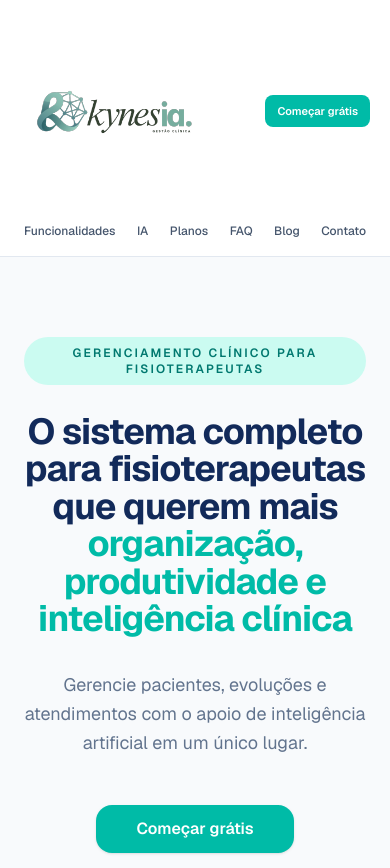
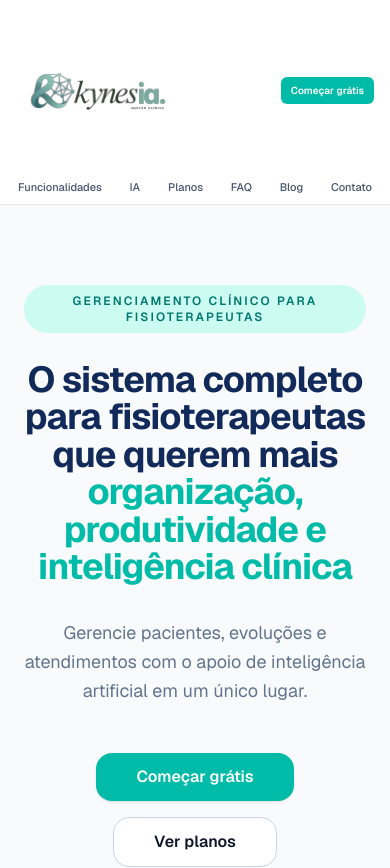
Before and after one commit to sendrette/kynesia-site, a Next.js app: page / in a window 390 px wide. Shown: the top 868 px of the page. Built offline with nearby package versions, Linux system fonts and the light colour scheme.

Commit message:
feat: add SiteHeader component to enhance navigation and UI consistency across pages

```diff
--- a/app/checkout/page.tsx
+++ b/app/checkout/page.tsx
@@ -4,6 +4,7 @@
 import Link from "next/link";
 import { useSearchParams } from "next/navigation";
 import { formatCurrencyBRL, getPlanPricing, planCatalog, type BillingCycle, type PlanKey, onlyDigits } from "../lib/pricing";
+import SiteHeader from "../components/site-header";
 
 type PaymentMethod = "card" | "pix";
 
@@ -214,8 +215,10 @@
   }
 
   return (
-    <main className="min-h-screen bg-gradient-to-b from-white via-teal-50 to-blue-50 px-6 py-10">
-      <div className="mx-auto w-full max-w-6xl">
+    <main className="min-h-screen bg-gradient-to-b from-white via-teal-50 to-blue-50">
+      <SiteHeader />
+
+      <div className="mx-auto w-full max-w-6xl px-6 py-10">
         <div className="mb-6 flex items-center justify-between">
           <Link href="/planos" className="text-sm font-medium text-teal-700 underline">
             ← Voltar para planos
@@ -543,10 +546,14 @@
 
 function CheckoutFallback() {
   return (
-    <main className="flex min-h-screen items-center justify-center bg-gradient-to-b from-white via-teal-50 to-blue-50 px-6 text-center">
-      <div className="max-w-lg rounded-2xl border border-gray-200 bg-white p-8 shadow-sm">
-        <h1 className="text-2xl font-semibold text-gray-900">Preparando checkout seguro</h1>
-        <p className="mt-3 text-gray-600">Estamos carregando os detalhes do seu plano.</p>
+    <main className="min-h-screen bg-gradient-to-b from-white via-teal-50 to-blue-50">
+      <SiteHeader />
+
+      <div className="flex items-center justify-center px-6 py-12 text-center">
+        <div className="max-w-lg rounded-2xl border border-gray-200 bg-white p-8 shadow-sm">
+          <h1 className="text-2xl font-semibold text-gray-900">Preparando checkout seguro</h1>
+          <p className="mt-3 text-gray-600">Estamos carregando os detalhes do seu plano.</p>
+        </div>
       </div>
     </main>
   );
--- /dev/null
+++ b/app/components/site-header.tsx
@@ -0,0 +1,54 @@
+import Image from "next/image";
+import Link from "next/link";
+
+type SiteHeaderProps = {
+  showCta?: boolean;
+};
+
+export default function SiteHeader({ showCta = true }: SiteHeaderProps) {
+  return (
+    <header className="sticky top-0 z-30 border-b border-slate-200 bg-white/95 backdrop-blur">
+      <div className="mx-auto flex w-full max-w-7xl flex-col gap-1.5 px-4 py-2 md:flex-row md:items-center md:justify-between md:gap-4 md:px-8 md:py-2">
+        <div className="flex items-center justify-between gap-2 md:contents">
+          <Link href="/" aria-label="Kynesia" className="inline-flex items-center">
+            <Image
+              src="/kynesia-logo-continuo.svg"
+              alt="Kynesia"
+              width={240}
+              height={64}
+              priority
+              className="h-auto w-[165px] md:w-[220px]"
+            />
+          </Link>
+
+          {showCta ? (
+            <Link
+              href="/start-free"
+              className="inline-flex rounded-md bg-teal-500 px-2.5 py-1.5 text-[10px] font-semibold text-white transition hover:-translate-y-0.5 hover:bg-teal-600 md:hidden"
+            >
+              Começar grátis
+            </Link>
+          ) : null}
+        </div>
+
+        <nav className="flex w-full flex-nowrap items-center justify-between gap-1.5 px-0.5 text-[11px] font-medium text-slate-600 md:gap-7 md:px-0 md:text-[15px]">
+          <Link href="/#funcionalidades" className="whitespace-nowrap transition hover:text-slate-900">Funcionalidades</Link>
+          <Link href="/#ia" className="whitespace-nowrap transition hover:text-slate-900">IA</Link>
+          <Link href="/#planos" className="whitespace-nowrap transition hover:text-slate-900">Planos</Link>
+          <Link href="/#faq" className="whitespace-nowrap transition hover:text-slate-900">FAQ</Link>
+          <Link href="/blog" className="whitespace-nowrap transition hover:text-slate-900">Blog</Link>
+          <Link href="/#contato" className="whitespace-nowrap transition hover:text-slate-900">Contato</Link>
+        </nav>
+
+        {showCta ? (
+          <Link
+            href="/start-free"
+            className="hidden rounded-lg bg-teal-500 px-3.5 py-2 text-xs font-semibold text-white transition hover:-translate-y-0.5 hover:bg-teal-600 md:inline-flex"
+          >
+            Começar grátis
+          </Link>
+        ) : null}
+      </div>
+    </header>
+  );
+}
--- a/app/page.tsx
+++ b/app/page.tsx
@@ -3,6 +3,7 @@
 import Link from "next/link";
 import Reveal from "./components/reveal";
 import HomePricingSection from "./components/home-pricing-section";
+import SiteHeader from "./components/site-header";
 
 export const metadata: Metadata = {
   title: "kynesia - Gestão Clínica para Fisioterapeutas",
@@ -191,45 +192,7 @@
 export default function Home() {
   return (
     <main className="bg-white text-gray-900">
-      <header className="sticky top-0 z-30 border-b border-slate-200 bg-white/95 backdrop-blur">
-        <div className="mx-auto flex w-full max-w-7xl flex-col gap-4 px-5 py-4 md:flex-row md:items-center md:justify-between md:px-8 md:py-0">
-          <div className="flex items-center justify-between gap-4 md:contents">
-            <Link href="/" aria-label="Kynesia" className="inline-flex items-center">
-              <Image
-                src="/kynesia-logo-continuo.svg"
-                alt="Kynesia"
-                width={240}
-                height={64}
-                priority
-                className="h-auto w-[190px] md:w-[240px]"
-              />
-            </Link>
-
-            <Link
-              href="/start-free"
-              className="inline-flex rounded-lg bg-teal-500 px-3 py-2 text-[11px] font-semibold text-white transition hover:-translate-y-0.5 hover:bg-teal-600 md:hidden"
-            >
-              Começar grátis
-            </Link>
-          </div>
-
-          <nav className="flex w-full flex-nowrap items-center justify-between gap-2 px-1 text-[12px] font-medium text-slate-600 md:gap-8 md:px-0 md:text-base">
-            <a href="#funcionalidades" className="whitespace-nowrap transition hover:text-slate-900">Funcionalidades</a>
-            <a href="#ia" className="whitespace-nowrap transition hover:text-slate-900">IA</a>
-            <a href="#planos" className="whitespace-nowrap transition hover:text-slate-900">Planos</a>
-            <a href="#faq" className="whitespace-nowrap transition hover:text-slate-900">FAQ</a>
-            <Link href="/blog" className="whitespace-nowrap transition hover:text-slate-900">Blog</Link>
-            <a href="#contato" className="whitespace-nowrap transition hover:text-slate-900">Contato</a>
-          </nav>
-
-          <Link
-            href="/start-free"
-            className="hidden rounded-xl bg-teal-500 px-4 py-2.5 text-sm font-semibold text-white transition hover:-translate-y-0.5 hover:bg-teal-600 md:inline-flex"
-          >
-            Começar grátis
-          </Link>
-        </div>
-      </header>
+      <SiteHeader />
 
       <section className="bg-slate-50 px-6 py-20 md:px-10 md:py-24">
         <Reveal className="mx-auto max-w-5xl text-center">
--- a/app/planos/PlanosPageClient.tsx
+++ b/app/planos/PlanosPageClient.tsx
@@ -4,6 +4,7 @@
 import { useState } from "react";
 import Reveal from "../components/reveal";
 import PricingComparisonSection from "../components/pricing-comparison-section";
+import SiteHeader from "../components/site-header";
 import type { BillingCycle } from "../lib/pricing";
 
 const quickFaq = [
@@ -30,6 +31,8 @@
 
   return (
     <main className="bg-white text-gray-900">
+      <SiteHeader />
+
       <section className="relative overflow-hidden px-6 py-20 md:py-24">
         <div className="pointer-events-none absolute inset-0 -z-10 bg-gradient-to-b from-white via-teal-50 to-blue-50" />
         <div className="pointer-events-none absolute -left-10 top-10 -z-10 h-56 w-56 rounded-full bg-teal-300/35 blur-3xl" />
--- a/app/start-free/StartFreePageClient.tsx
+++ b/app/start-free/StartFreePageClient.tsx
@@ -1,8 +1,7 @@
 "use client";
 
-import Image from "next/image";
-import Link from "next/link";
 import { useState } from "react";
+import SiteHeader from "../components/site-header";
 
 type Profession = "" | "Fisioterapeuta" | "Estudante";
 
@@ -72,21 +71,10 @@
   }
 
   return (
-    <main className="min-h-screen bg-gradient-to-b from-white via-teal-50 to-blue-50 px-6 py-10">
-      <div className="mx-auto w-full max-w-5xl">
-        <header className="mb-8 flex items-center justify-between">
-          <Link href="/" aria-label="Kynesia" className="inline-flex items-center">
-            <Image
-              src="/kynesia-logo-continuo.svg"
-              alt="Kynesia"
-              width={240}
-              height={64}
-              priority
-              className="h-auto w-[190px] md:w-[240px]"
-            />
-          </Link>
-          <Link href="/" className="text-sm font-medium text-teal-700 underline">Voltar ao site</Link>
-        </header>
+    <main className="min-h-screen bg-gradient-to-b from-white via-teal-50 to-blue-50">
+      <SiteHeader />
+
+      <div className="mx-auto w-full max-w-5xl px-6 py-10">
 
         <section className="mx-auto w-full max-w-xl rounded-3xl border border-slate-200 bg-white p-7 shadow-[0_18px_48px_-28px_rgba(15,23,42,0.35)] md:p-9">
           <h1 className="text-3xl font-bold leading-tight text-[#122a5a] md:text-4xl">
```
